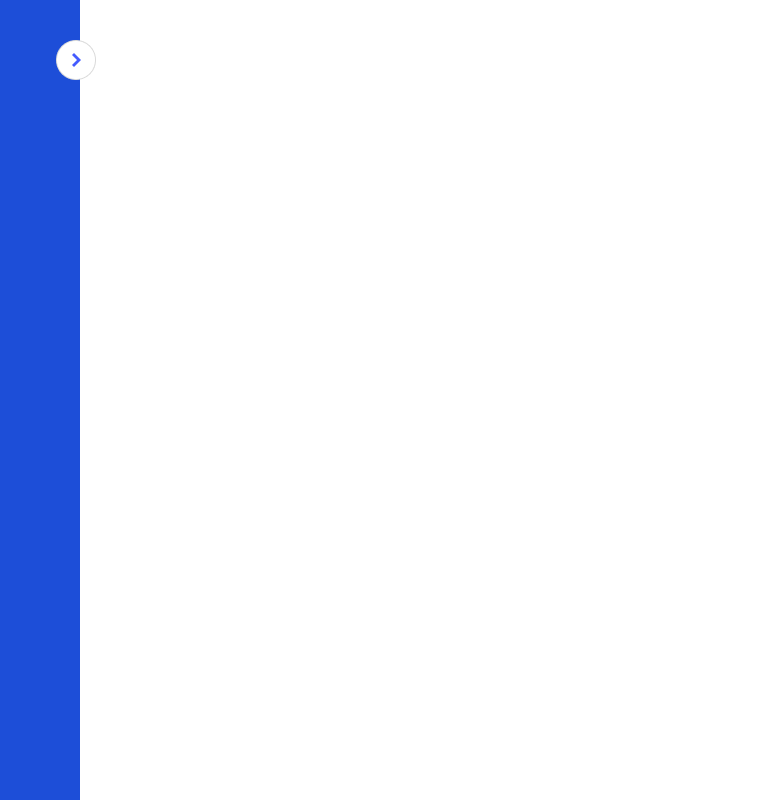
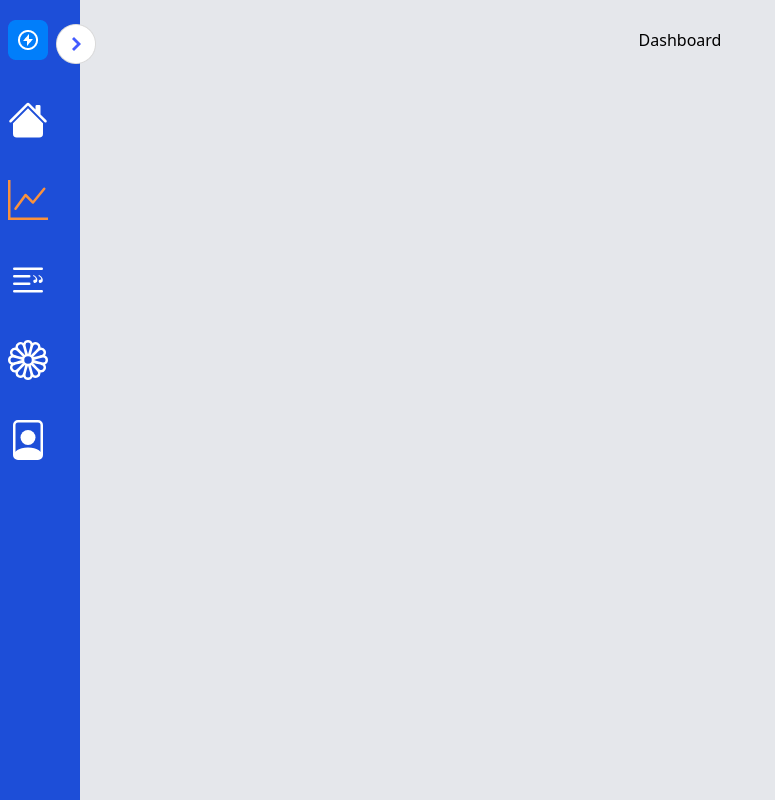
Before and after one commit to aytullahdev/petaverse, a React (Create React App) app: page /dashboard in a window 1280 px wide. Shown: the whole page, without its empty margins (0-775 px from the left). Built offline with nearby package versions, Linux system fonts and the light colour scheme.

Commit message:
Navbar added

```diff
--- a/src/App.js
+++ b/src/App.js
@@ -1,10 +1,21 @@
+import { Routes,Route } from 'react-router-dom';
 import './App.css';
 import Header from './Components/Header/Header';
-
+import Pagenotfound from './Components/Notfoundpage/Pagenotfound';
+import Dashboard from './Components/Dashboard/Dashboard';
+import Home from './Components/Home/Home';
 function App() {
   return (
-    <div className="App">
-     <Header/>
+    <div className="App flex">
+    <Header/>
+    <div className='p-7 w-full h-screen bg-gray-200'>
+    <Routes>
+      <Route path='/' element={<Home/>}/>
+      <Route path='/dashboard' element={<Dashboard/>}/>
+      <Route path='*' element={<Pagenotfound/>}/>
+    </Routes>
+    </div>
+
     </div>
   );
 }
--- a/src/Components/Customlink/Customlink.js
+++ b/src/Components/Customlink/Customlink.js
@@ -0,0 +1,34 @@
+import React from 'react';
+import { Link, useMatch, useResolvedPath } from 'react-router-dom';
+const Customlink = ({name,to,icon,...props}) => {
+    let resolved = useResolvedPath(to);
+
+    let match = useMatch({
+        path:resolved.pathname,end:true
+    })
+    return (
+        <Link
+         to={to}
+         {...props}
+         className={match?'text-orange-400':'text-white'}
+        >
+        <div>
+            {/* single link */}
+            <div className='flex gap-x-4 items-center overflow-hidden pl-2 py-5 cursor-pointer hover:bg-blue-600'>
+                  {/* link Icon */}
+                  <div>
+                    <div className=''>
+                        {icon}
+                    </div>
+                  </div>
+                  {/* link name */}
+                  <div>
+                        <h1 className='text-xl uppercase  ml-4'>{name}</h1>
+                  </div>
+              </div>
+        </div>
+        </Link>
+    );
+};
+
+export default Customlink;
--- /dev/null
+++ b/src/Components/Dashboard/Dashboard.js
@@ -0,0 +1,11 @@
+import React from 'react';
+
+const Dashboard = () => {
+    return (
+        <div>
+            Dashboard
+        </div>
+    );
+};
+
+export default Dashboard;
--- a/src/Components/Header/Header.js
+++ b/src/Components/Header/Header.js
@@ -1,22 +1,61 @@
 /* eslint-disable jsx-a11y/alt-text */
 import React from 'react';
 import { useState } from 'react';
-
+import {HouseFill, GraphUp, FilePerson, BlockquoteRight, Flower1} from 'react-bootstrap-icons'
+import Customlink from '../Customlink/Customlink'
 const Header = () => {
     const [slide,setSlide]= useState(true);
    return(
 
        <div>
           {/* nav section */}
-          <div className={`duration-500 h-screen bg-blue-700 relative slider ${slide?'w-20':'w-72'}`}>
-          <img src="./assets/control.png" className={` absolute cursor-pointer top-10 -right-4 duration-500 ${slide?'rotate-180':'rotate-0'}`} onClick={()=>{
+          <div className={`duration-500 h-screen bg-blue-700 relative slider ${slide?'w-20':'w-52'}`}>
+           {/* slider btn */}
+          <img src="./assets/control.png" className={` absolute cursor-pointer top-6 -right-4 duration-500 ${slide?'rotate-180':'rotate-0'}`} onClick={()=>{
               setSlide(!slide)
           }} />
-              {/* slider btn */}
 
               {/* logo and img */}
+              <div className='flex gap-x-4 items-center overflow-hidden pl-2 py-5'>
+                  <img src="./assets/logo.png"  className={`cursor-pointer duration-700  ${slide?'rotate-180':'rotate-0'}`} alt="" />
+                  <h1 className='text-white uppercase text-xl origin-left'>Petaverse</h1>
+              </div>
+              <Customlink
+                icon={<HouseFill className=' w-10 h-10'/>}
+                name='home'
+                to=''
+                >
 
-              {/* single link */}
+              </Customlink>
+              <Customlink
+                icon={<GraphUp className=' w-10 h-10'/>}
+                name='Dashboard'
+                to='/dashboard'
+                >
+
+              </Customlink>
+              <Customlink
+                icon={<BlockquoteRight className=' w-10 h-10'/>}
+                name='Reviews'
+                to='/reviews'
+                >
+
+              </Customlink>
+              <Customlink
+                icon={<Flower1 className=' w-10 h-10'/>}
+                name='Blogs'
+                to='/Blogs'
+                >
+
+              </Customlink>
+              <Customlink
+                icon={<FilePerson className=' w-10 h-10'/>}
+                name='About'
+                to='/about'
+                >
+
+              </Customlink>
+
           </div>
        </div>
    );
--- /dev/null
+++ b/src/Components/Home/Home.js
@@ -0,0 +1,11 @@
+import React from 'react';
+
+const Home = () => {
+    return (
+        <div>
+            Home
+        </div>
+    );
+};
+
+export default Home;
--- /dev/null
+++ b/src/Components/Notfoundpage/Pagenotfound.js
@@ -0,0 +1,11 @@
+import React from 'react';
+
+const Pagenotfound = () => {
+    return (
+        <div className=' h-full text-red-500 uppercase text-4xl flex items-center justify-center'>
+            404 Not found 🛑
+        </div>
+    );
+};
+
+export default Pagenotfound;
```
